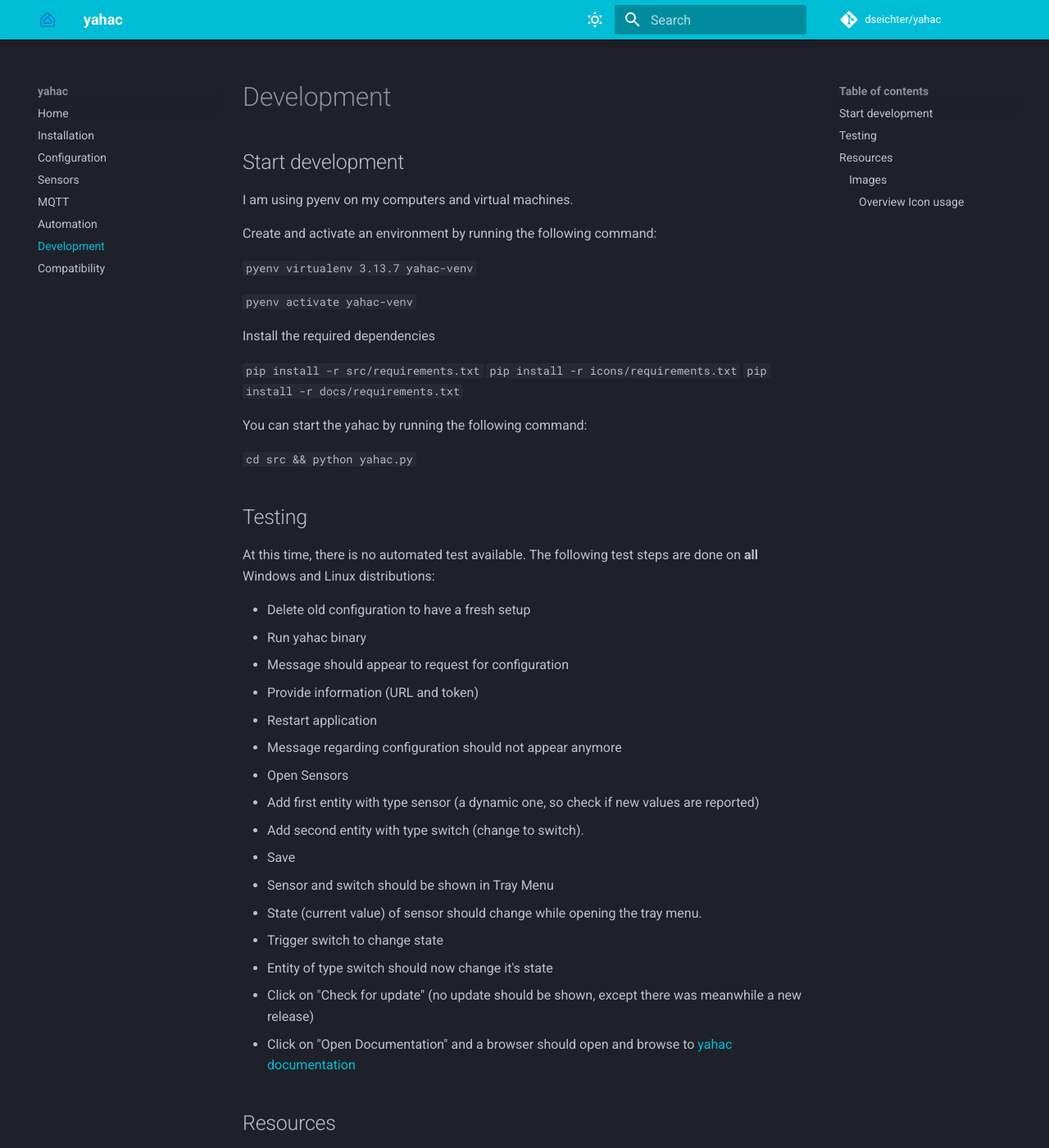
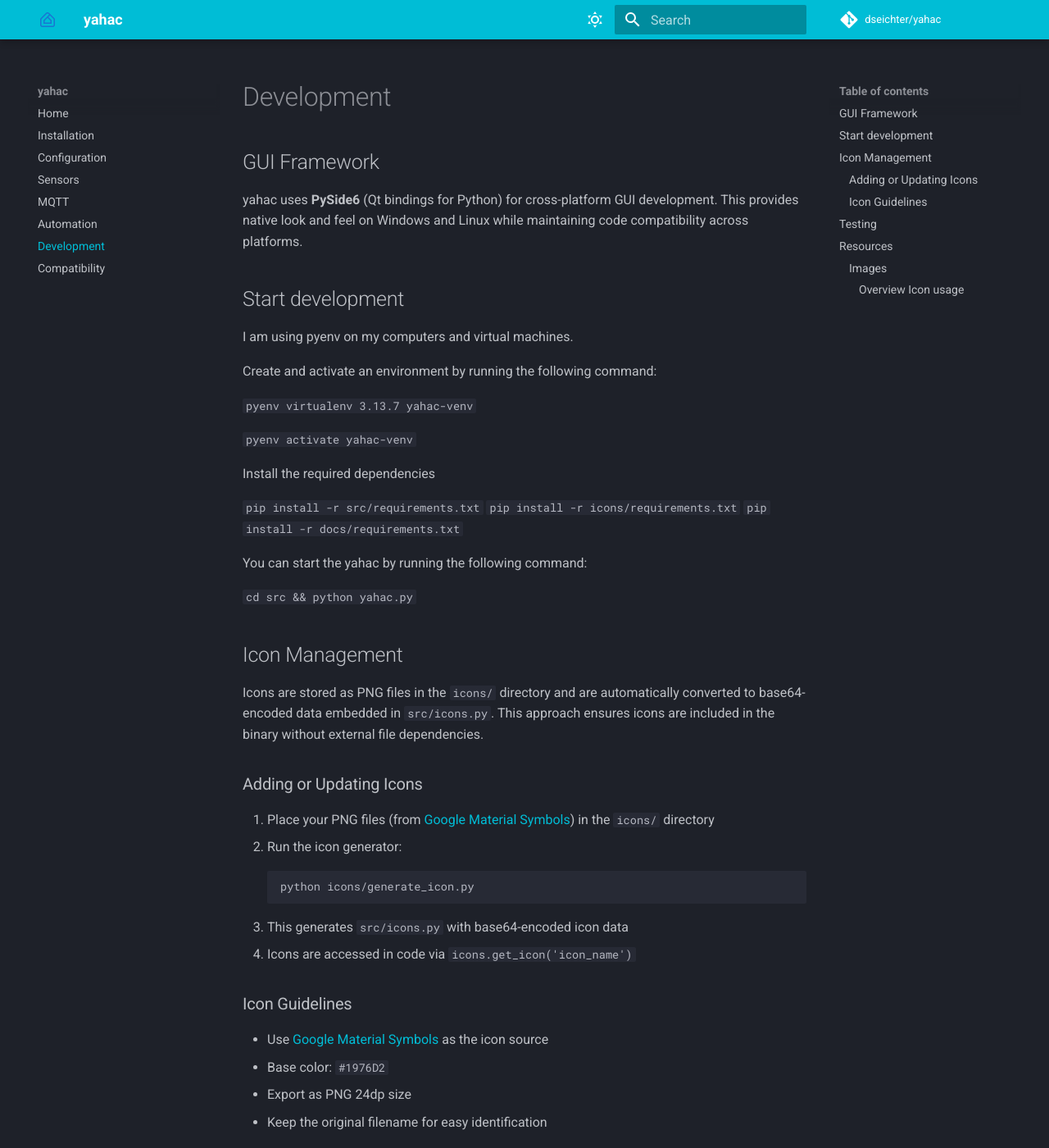
Before and after one commit to dseichter/yahac, an MkDocs documentation site: the page built from docs/docs/development.md, in a window 1280 px wide and 1400 px high. Shown: the whole window at 82% size. Built offline with MkDocs 1.6.1 and Material for MkDocs 9.7.7, drawn with Linux system fonts in a browser that asks for light colours; comment, search, counter and statistics services are not loaded.

Commit message:
#73 update documentation

````diff
--- a/docs/docs/development.md
+++ b/docs/docs/development.md
@@ -1,4 +1,8 @@
 # Development
+
+## GUI Framework
+
+yahac uses **PySide6** (Qt bindings for Python) for cross-platform GUI development. This provides native look and feel on Windows and Linux while maintaining code compatibility across platforms.
 
 ## Start development
 
@@ -19,6 +23,27 @@ Install the required dependencies
 You can start the yahac by running the following command:
 
 ```cd src && python yahac.py```
+
+## Icon Management
+
+Icons are stored as PNG files in the `icons/` directory and are automatically converted to base64-encoded data embedded in `src/icons.py`. This approach ensures icons are included in the binary without external file dependencies.
+
+### Adding or Updating Icons
+
+1. Place your PNG files (from [Google Material Symbols](https://fonts.google.com/icons)) in the `icons/` directory
+2. Run the icon generator:
+   ```bash
+   python icons/generate_icon.py
+   ```
+3. This generates `src/icons.py` with base64-encoded icon data
+4. Icons are accessed in code via `icons.get_icon('icon_name')`
+
+### Icon Guidelines
+
+- Use [Google Material Symbols](https://fonts.google.com/icons) as the icon source
+- Base color: `#1976D2`
+- Export as PNG 24dp size
+- Keep the original filename for easy identification
 
 ## Testing
 
````
Also changed, not shown: docs/docs/index.md (+4 -2 lines).
